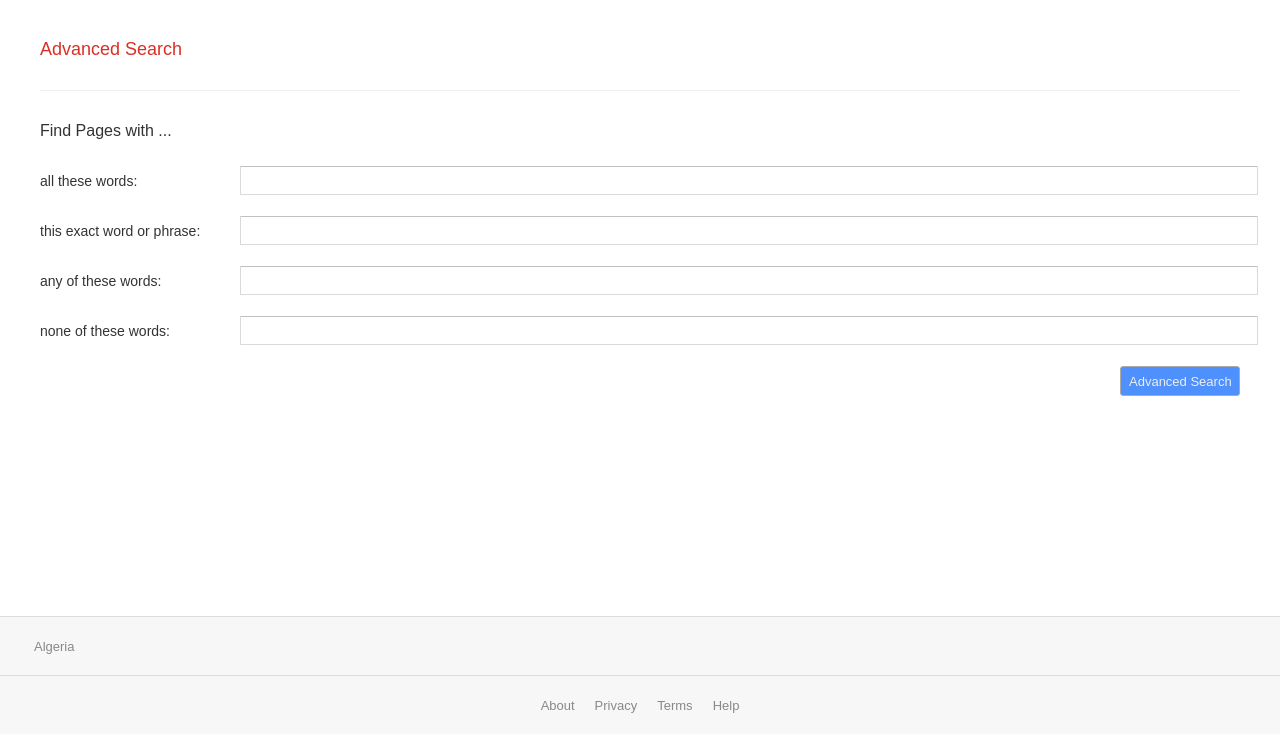
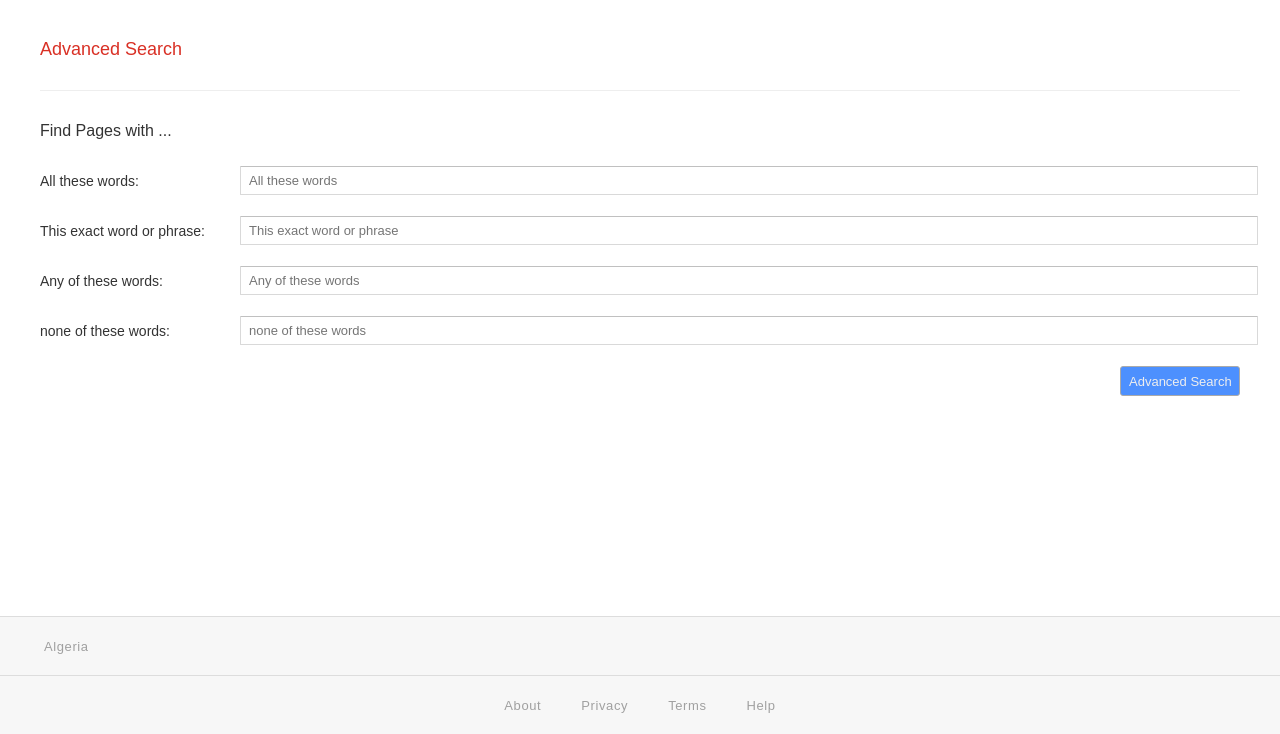
Before and after one commit to RamiHadji/CS50WebProject0.github.io, a plain HTML site: page advanced_search.html in a window 1280 px wide. Shown: the part 66-800 px from the top of the page. Drawn offline with Linux system fonts and the light colour scheme.

Commit message:
Add files via upload

```diff
--- a/advanced_search.html
+++ b/advanced_search.html
@@ -9,10 +9,12 @@
 </head>
 <body>
     <header>
+
         <ul>
-            <li id="logo"><img src="image/gg.png" ></li>
-            <li id="back_to_main"><a href="index.html">Home</a></li>
+            <li id="logo"><img src="image/google.png" ></li>
+            <li id="Home"><a href="index.html">Home</a></li>
         </ul>
+
     </header>
 
         <section>
@@ -22,30 +24,30 @@
                 <form action="https://google.com/search" target="_blank">
                     <div class="header3">
                         <h3>Find Pages with ...</h3>
+                     </div>
+                    <div class="label1">
+                        <label for="1" >All these words: </label>
                     </div>
-                    <div class="label_item1">
-                        <label for="1" >all these words: </label>
+                    <div class="input1">
+                        <input id="1" type=text name="as_q"placeholder="All these words">
                     </div>
-                    <div class="input_item1">
-                        <input id="1" type=text name="as_q">
+                    <div class="label2">
+                        <label for="2" >This exact word or phrase: </label>
                     </div>
-                    <div class="label_item2">
-                        <label for="2" >this exact word or phrase: </label>
+                    <div class="input2">
+                        <input id="2" type=text name="as_epq" placeholder="This exact word or phrase">
                     </div>
-                    <div class="input_item2">
-                        <input id="2" type=text name="as_epq">
+                    <div class="label3">
+                        <label for="3">Any of these words: </label>
                     </div>
-                    <div class="label_item3">
-                        <label for="3">any of these words: </label>
+                    <div class="input3">
+                        <input id="3" type=text name="as_oq"placeholder="Any of these words">
                     </div>
-                    <div class="input_item3">
-                        <input id="3" type=text name="as_oq">
-                    </div>
-                    <div class="label_item4">
+                    <div class="label4">
                         <label for="4">none of these words:</label>
                     </div>
-                    <div class="input_item4">
-                        <input id="4" type=text name="as_eq">
+                    <div class="input4">
+                        <input id="4" type=text name="as_eq" placeholder="none of these words">
                     </div>
                     <div class="button">
                         <input type="submit" value="Advanced Search">
--- a/css/advanced_search.css
+++ b/css/advanced_search.css
@@ -17,6 +17,7 @@ a, i {
 }
 a:hover {
     text-decoration: underline;
+    text-decoration: none;
 }
 
 /* --------- Header --------- */
@@ -36,6 +37,10 @@ header  ul {
     grid-template-columns: 1fr 1fr;
     grid-template-rows: 1fr;
     align-items: center;
+    text-decoration: none;
+    text-transform: capitalize;
+    align-items: flex-end;
+
 }
 header img{
     width: 100px;
@@ -44,9 +49,10 @@ header img{
 header #logo {
     grid-column: 1 / 2;
 }
-header #back_to_main {
-    grid-column: 2 / 3;
-    justify-self: end;
+header #Home {
+    grid-column: 3 / 3;
+    align-items: flex-end;
+
 }
 
 /* --------- Main ------- */
@@ -95,14 +101,14 @@ input {
     height: 25px;
     padding: 1px 8px;
 }
-.label_item1 { grid-area: label1;}
-.input_item1 { grid-area: input1;}
-.label_item2 { grid-area: label2;}
-.input_item2 { grid-area: input2;}
-.label_item3 { grid-area: label3;}
-.input_item3 { grid-area: input3;}
-.label_item4 { grid-area: label4;}
-.input_item4 { grid-area: input4;}
+.label1 { grid-area: label1;}
+.input1 { grid-area: input1;}
+.label2 { grid-area: label2;}
+.input2 { grid-area: input2;}
+.label3 { grid-area: label3;}
+.input3 { grid-area: input3;}
+.label4 { grid-area: label4;}
+.input4 { grid-area: input4;}
 .button {
     grid-area: button;
     justify-self: end;
@@ -147,3 +153,42 @@ footer {
     flex-wrap: wrap;
     align-items: flex-start;
 }
+
+
+
+
+
+a {
+    position: relative;
+    text-decoration: none;
+    font-family: 'poppins',sans-serif;
+    color:#a0a0a0;
+    font-size: 13px;
+    letter-spacing: 0.6px;
+    padding:0 10px;
+    justify-self: end;
+
+
+}
+a:after{
+    content: " ";
+    position: absolute;
+    background-color: #ff3c78;
+    height:3px;
+    width: 0;
+    left:0;
+    bottom:-10px;
+    transition: 0.3s;
+
+}
+a:hover{
+color: rgb(133, 129, 129);
+text-decoration: none;
+text-transform: capitalize;
+
+}
+
+a:hover:after{
+width: 100%;
+
+}
--- a/css/image_search.css
+++ b/css/image_search.css
@@ -43,17 +43,17 @@ section {
 }
 
 /* -------- Google Image ------- */
-.image_container {
+.google_image {
     display: flex;
     justify-content: center;
 
 }
-.image_container img{
+.google_image img{
     width: 100%;
     max-width: 271px;
     padding-top: 109px;
 }
-.image_container span {
+.google_image span {
     color: #4285f4;
     margin-left: -50px;
     align-self: flex-end;
@@ -138,3 +138,37 @@ footer {
     flex-wrap: wrap;
     align-items: flex-start;
 }
+
+a{
+    position: relative;
+    text-decoration: none;
+    font-family: 'poppins',sans-serif;
+    color:#a0a0a0;
+    font-size: 13px;
+    letter-spacing: 0.6px;
+    padding:0 10px;
+    padding-left: end-height;
+
+
+}
+a:after{
+    content: " ";
+    position: absolute;
+    background-color: #ff3c78;
+    height:3px;
+    width: 0;
+    left:0;
+    bottom:-10px;
+    transition: 0.3s;
+
+}
+a:hover{
+    color: rgb(133, 129, 129);
+    text-decoration: none;
+    text-transform: capitalize;
+
+}
+a:hover:after{
+width: 100%;
+
+}
--- a/css/style.css
+++ b/css/style.css
@@ -1,9 +1,60 @@
-.image_container {
+*,
+*:before,
+*:after{
+    padding: 0;
+    margin: 0;
+    box-sizing: border-box;
+}
+
+
+
+a{
+    position: relative;
+    text-decoration: none;
+    font-family: 'poppins',sans-serif;
+    color:#a0a0a0;
+    font-size: 13px;
+    letter-spacing: 0.6px;
+    padding:0 10px;
+    text-decoration: none;
+
+
+}
+a:after{
+    content: " ";
+    position: absolute;
+    background-color: #ff3c4c;
+    height:3px;
+    width: 0;
+    left:0;
+    bottom:-10px;
+    transition: 0.3s;
+
+}
+a:hover{
+    color: rgb(133, 133, 137);
+    text-decoration: none;
+    text-transform: capitalize;
+    text-decoration: none;
+
+}
+a:hover:after{
+width: 100%;
+
+}
+body, ul, li, img, p {
+    color: #333;
+    margin: 0;
+    padding: 0;
+    font-family: sans-serif;
+    align-items: center;
+}
+.image_google {
     display: flex;
     justify-content: center;
 
 }
-.image_container img{
+.image_google img{
     width: 100%;
     max-width: 271px;
     padding-top: 109px;
@@ -13,6 +64,8 @@
     display: flex;
     justify-content: center;
     align-items: center;
+
+
 }
 
 .Google_Search input {
@@ -37,6 +90,7 @@
 li {
     list-style-type: none;
     padding: 0 10px;
+    text-decoration: none;
 }
 a,s {
     text-decoration: none;
@@ -46,32 +100,43 @@ a,s {
 
 a:hover {
     text-decoration: underline;
+    text-decoration: none;
 }
-
+p {
+    text-align: center;
+}
 
 /* --------- Header --------- */
 
 header {
     display: flex;
     height: 10vh;
+
 }
 header a {
     color: #333;
+    list-style: none;
 }
 header  ul {
-    display: flex;
+
     flex-grow: 1;
     flex-wrap: wrap;
     justify-content: flex-end;
     align-items: center;
     padding: 0 15px;
+    display: flex;
+    list-style: none;
+
 }
+/* --------- End Header --------- */
 
-.buttons {
+.button_search {
     display: flex;
     justify-content: center;
+    justify-content: center;
+
 }
-.buttons input {
+.button_search input {
     color: #5F6368;
     border: 1px solid #f2f2f2;
     margin: 11px 4px;
@@ -85,14 +150,16 @@ header  ul {
 section {
     height: 75vh;
 }
-    body, ul, li, img, p, h1, h2, h3, h4, h5, h6, hr {
+    body, ul, li, img, p, hr {
         margin: 0;
         padding: 0;
         font-family: sans-serif;
+
     }
 
 a:hover {
     text-decoration: underline;
+    text-decoration: none;
 }
 
 /* ------------ Footer -------- */
@@ -119,8 +186,6 @@ footer {
     justify-content: center;
     flex-wrap: wrap;
     align-items: flex-start;
-    justify-content: space-around;
-    align-items: center;
 
 }
 /* ------  Search Bar ----------*/
@@ -139,9 +204,11 @@ footer {
     border-radius: 30px;
     padding-left: 50px;
     margin: 30px 0;
+    justify-content: center;
+    align-items: center;
 }
 .search_bar > input:hover {
-    box-shadow: 0 0 5px  rgba(0,0,0, 0.2);
+    box-shadow: 0 0 5px  rgba(15, 15, 15, 0.2);
 }
 .search_bar i {
     width: 50px;
```
Also changed, not shown: image_search.html (+4 -5 lines), index.html (+14 -17 lines), image/google.png (added).
